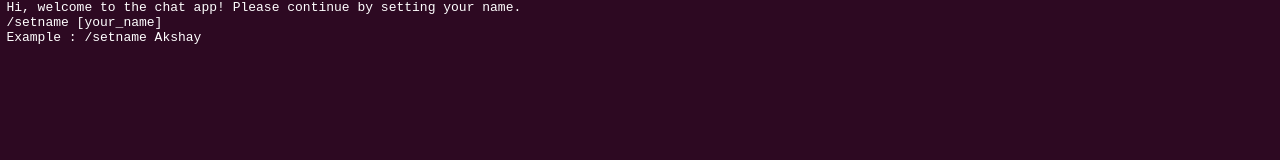
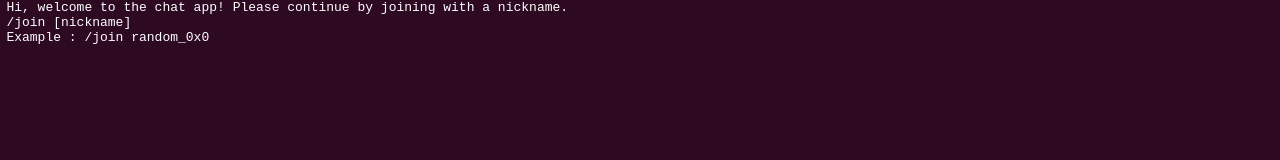
Before and after one commit to AkshayMohan/chat-app-nodejs, a website: page src/client/index.html in a window 1280 px wide. Shown: the top 160 px of the page. Drawn offline with nearby package versions, Linux system fonts and the light colour scheme; no server answers.

Commit message:
changes to msg-container

```diff
--- a/src/client/index.html
+++ b/src/client/index.html
@@ -10,9 +10,11 @@
 	</head>
 	<body class="main-body">
 		<div id="msg-container">
-			Hi, welcome to the chat app! Please continue by setting your name.<br/>
-			/setname [your_name]<br/>
-			Example : /setname Akshay<br/>
+			<span>
+				Hi, welcome to the chat app! Please continue by joining with a nickname.<br/>
+				/join [nickname]<br/>
+				Example : /join random_0x0
+			</span>
 		</div>
 		<br/>
 		<div id="send-container">
```
